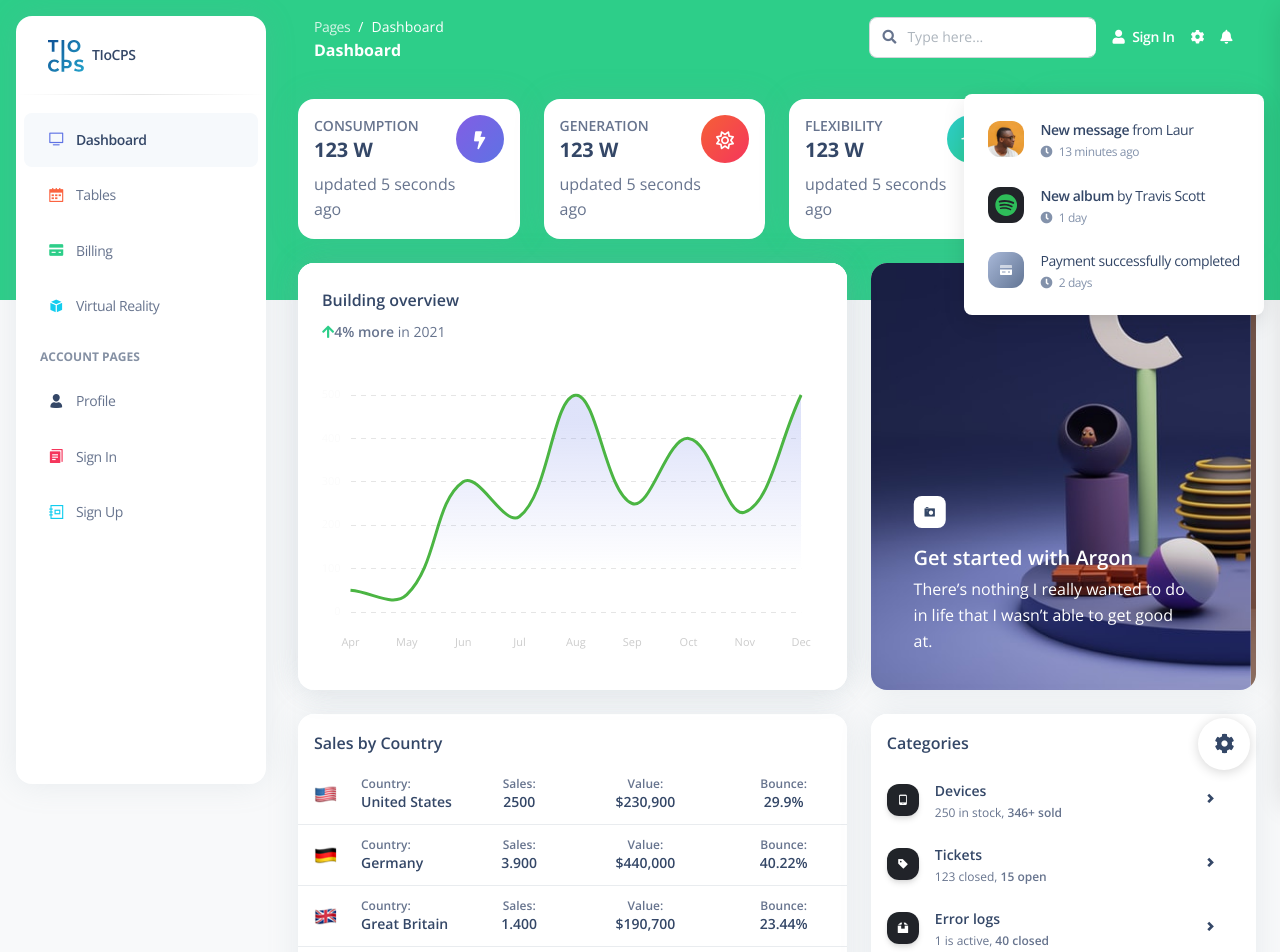
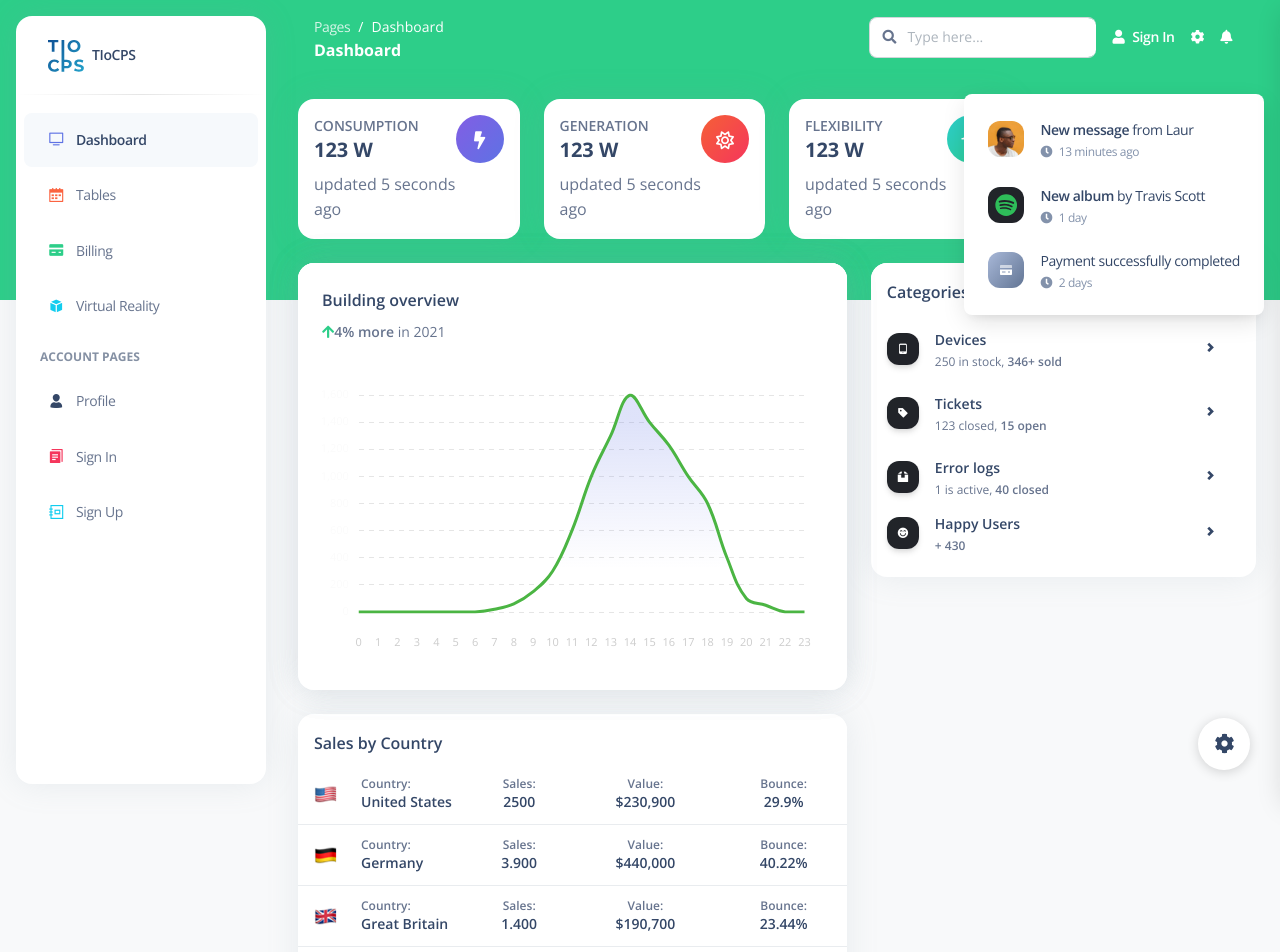
Before and after one commit to rafaeldpsilva/caravels-building-ui, a Vue app: page /dashboard-default in a window 1280 px wide. Shown: the top 952 px of the page. Built offline with nearby package versions, Linux system fonts and the light colour scheme.

Commit message:
building overview

```diff
--- a/src/examples/Charts/GradientLineChart.vue
+++ b/src/examples/Charts/BuildingOverview.vue
@@ -20,7 +20,7 @@
 import Chart from "chart.js/auto";
 
 export default {
-  name: "gradient-line-chart",
+  name: "building-overview",
 
   props: {
     title: {
@@ -48,10 +48,10 @@ export default {
     new Chart(ctx1, {
       type: "line",
       data: {
-        labels: ["Apr", "May", "Jun", "Jul", "Aug", "Sep", "Oct", "Nov", "Dec"],
+        labels: ["0","1","2","3","4","5","6","7","8","9","10","11","12","13","14","15","16","17","18","19","20","21","22","23"],
         datasets: [
           {
-            label: "Mobile apps",
+            label: "Consumption",
             tension: 0.4,
             borderWidth: 0,
             pointRadius: 0,
@@ -60,7 +60,7 @@ export default {
             // eslint-disable-next-line no-dupe-keys
             borderWidth: 3,
             fill: true,
-            data: [50, 40, 300, 220, 500, 250, 400, 230, 500],
+            data: [0, 0, 0, 0, 0, 0, 0, 20, 60, 150, 300, 600, 1000, 1300, 1600, 1400, 1230, 1000, 800, 400, 100, 50, 0, 0, 0, 0],
             maxBarThickness: 6,
           },
         ],
--- a/src/views/Dashboard.vue
+++ b/src/views/Dashboard.vue
@@ -37,7 +37,7 @@
               directionReverse
             ></card>
           </div>
-          <div class="col-lg-3 col-md-6 col-12">
+          <!--div class="col-lg-3 col-md-6 col-12">
             <card
               :title="stats.sales.title"
               :value="stats.sales.value"
@@ -47,18 +47,21 @@
               :detail="stats.sales.detail"
               directionReverse
             ></card>
-          </div>
+          </div-->
         </div>
         <div class="row">
           <div class="col-lg-7 mb-lg">
             <!-- line chart -->
             <div class="card z-index-2">
-              <gradient-line-chart />
+              <building-overview />
             </div>
           </div>
           <div class="col-lg-5">
+            <categories-card />
+          </div>
+          <!--div class="col-lg-5">
             <carousel />
-          </div>
+          </div-->
         </div>
         <div class="row mt-4">
           <div class="col-lg-7 mb-lg-0 mb-4">
@@ -107,9 +110,6 @@
               </div>
             </div>
           </div>
-          <div class="col-lg-5">
-            <categories-card />
-          </div>
         </div>
       </div>
     </div>
@@ -117,8 +117,8 @@
 </template>
 <script>
 import Card from "@/examples/Cards/Card.vue";
-import GradientLineChart from "@/examples/Charts/GradientLineChart.vue";
-import Carousel from "./components/Carousel.vue";
+import BuildingOverview from "@/examples/Charts/BuildingOverview.vue";
+//import Carousel from "./components/Carousel.vue";
 import CategoriesCard from "./components/CategoriesCard.vue";
 
 import US from "@/assets/img/icons/flags/US.png";
@@ -213,8 +213,8 @@ export default {
   },
   components: {
     Card,
-    GradientLineChart,
-    Carousel,
+    BuildingOverview,
+   // Carousel,
     CategoriesCard,
   },
 };
```
